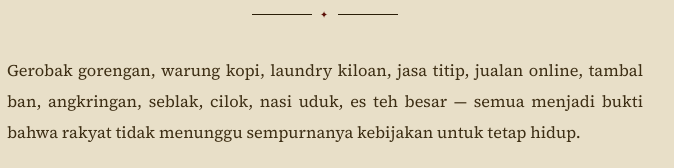
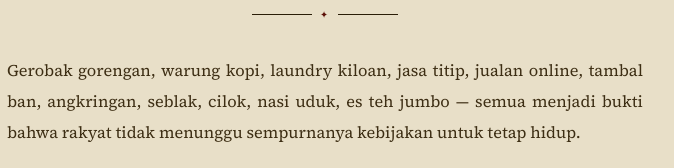
Before and after one commit to pandhup/negeri-sisa-tenaga, a plain HTML site: page index.html in a window 1280 px wide. Shown: the part 2965-3133 px from the top of the page, 315-989 px from the left. Drawn offline with nearby package versions, Linux system fonts and the light colour scheme; a web font is replaced by a local one.

Commit message:
Update text in index.html for clarity

```diff
--- a/index.html
+++ b/index.html
@@ -596,7 +596,7 @@ body::after {
       <h2 class="chapter">Rumput yang <em>terjepit</em></h2>
       <div class="chapter-rule"><span></span><i>✦</i><span></span></div>
     </div>
-    <p class="para">Gerobak gorengan, warung kopi, laundry kiloan, jasa titip, jualan online, tambal ban, angkringan, seblak, cilok, nasi uduk, es teh besar — semua menjadi bukti bahwa rakyat tidak menunggu sempurnanya kebijakan untuk tetap hidup.</p>
+    <p class="para">Gerobak gorengan, warung kopi, laundry kiloan, jasa titip, jualan online, tambal ban, angkringan, seblak, cilok, nasi uduk, es teh jumbo — semua menjadi bukti bahwa rakyat tidak menunggu sempurnanya kebijakan untuk tetap hidup.</p>
     <p class="para">Namun rumput yang tumbuh di sela beton tetaplah rumput yang terjepit. Ia bisa hijau, tapi akarnya tidak punya tanah yang dalam.</p>
     <p class="para">Banyak orang bekerja sangat keras, tetapi tidak menjadi lebih aman. Mereka bangun lebih pagi, tidur lebih malam, mengambil lebih banyak pesanan, membuka lebih banyak cabang kecil, menambah jam kerja, mengurangi istirahat — tetapi hidup tetap berjalan di tempat. Seolah-olah mereka berlari di atas lantai yang diam-diam bergerak mundur.</p>
   </div>
```
